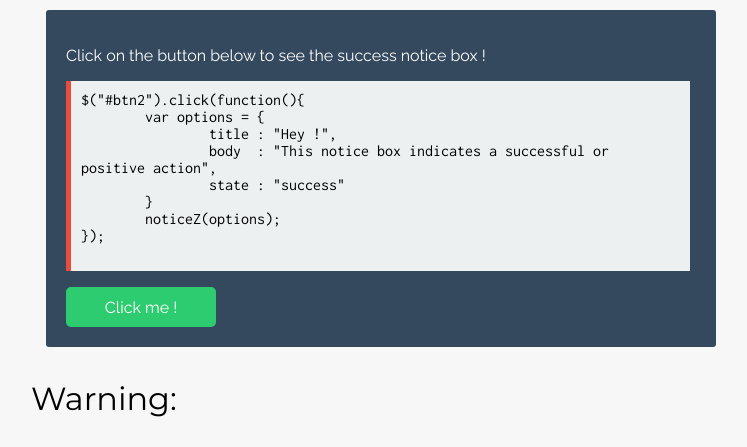
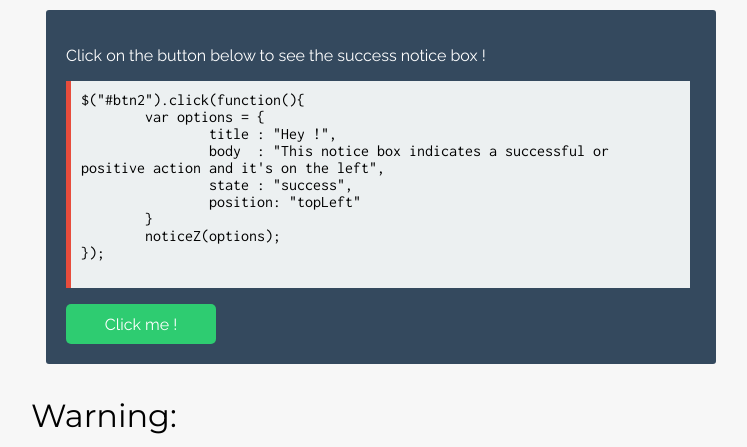
Before and after one commit to ZeroX-DG/NoticeZ, a plain HTML site: page index.html in a window 1280 px wide. Shown: the part 716-1163 px from the top of the page, without its empty margins (289-1036 px from the left). Drawn offline with nearby package versions, Linux system fonts and the light colour scheme; a web font is replaced by a local one.

Commit message:
Update index.html

```diff
--- a/index.html
+++ b/index.html
@@ -112,8 +112,9 @@ $("#btn1").click(function(){
 $("#btn2").click(function(){
 	var options = {
 		title : "Hey !",
-		body  : "This notice box indicates a successful or positive action",
-		state : "success"
+		body  : "This notice box indicates a successful or positive action and it's on the left",
+		state : "success",
+		position: "topLeft"
 	}
 	noticeZ(options);
 });
```
